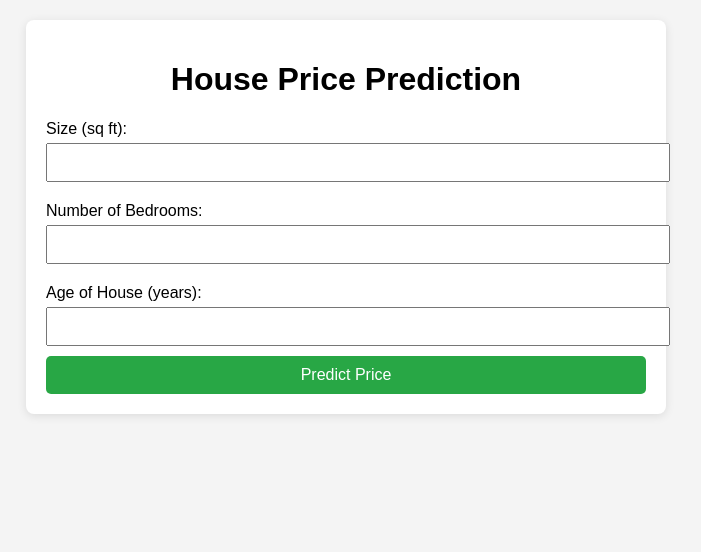
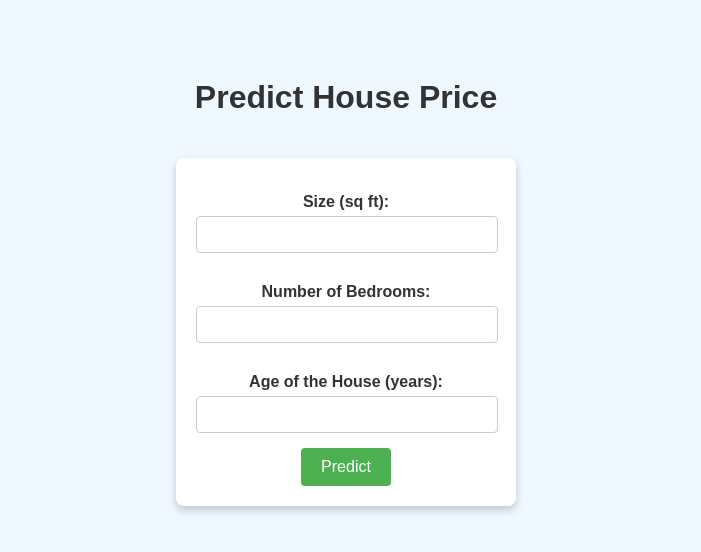
Before and after one commit to Ashish7105/house-price-detect, a Flask app: page / in a window 1280 px wide. Shown: the top 552 px of the page, without its empty margins (294-995 px from the left). Run offline with Flask 3, Linux system fonts and the light colour scheme; parts of the project's set-up code (start-up, migrations or seed data) failed here and were passed over.

Commit message:
Updated styling and features

```diff
--- a/app.py
+++ b/app.py
@@ -1,5 +1,5 @@
 from flask import Flask, render_template, request
-from model import predict_price
+from model import predict_price, plot_actual_vs_predicted, X_test, y_test
 
 app = Flask(__name__)
 
@@ -13,8 +13,12 @@ def predict():
     bedrooms = int(request.form['bedrooms'])
     age = int(request.form['age'])
 
+    # Get the predicted price
     predicted_price = predict_price(size, bedrooms, age)
-    return render_template('result.html', price=predicted_price)
+    # Get the plot URL for actual vs predicted prices
+    plot_url = plot_actual_vs_predicted(X_test, y_test)
 
-if __name__ == "__main__":
+    return render_template('result.html', price=predicted_price, plot_url=plot_url)
+
+if __name__ == '__main__':
     app.run(debug=True)
--- a/model.py
+++ b/model.py
@@ -1,34 +1,54 @@
-import pandas as pd
+import joblib
+import matplotlib.pyplot as plt
+import io
+import base64
 import numpy as np
-from sklearn.linear_model import LinearRegression
 from sklearn.model_selection import train_test_split
-import joblib
 
-# Create synthetic dataset
-data = {
-    'Size': [1500, 1600, 1700, 1800, 1900, 2000, 2100, 2200, 2300, 2400],
-    'Bedrooms': [3, 3, 3, 4, 4, 4, 5, 5, 5, 6],
-    'Age': [10, 15, 20, 10, 5, 2, 3, 8, 15, 12],
-    'Price': [300000, 320000, 340000, 360000, 380000, 400000, 420000, 440000, 460000, 480000]
-}
+# Example synthetic dataset for demonstration purposes
+data = np.array([
+    [1800, 4, 10, 500000],
+    [2200, 5, 3, 750000],
+    [1600, 3, 15, 400000],
+    [3000, 6, 2, 900000],
+    [1000, 2, 20, 300000],
+    # Add more data as needed for better prediction
+])
 
-# Convert to DataFrame
-df = pd.DataFrame(data)
+# Features: Size, Bedrooms, Age
+X = data[:, :3]
+# Target: Price
+y = data[:, 3]
 
-# Prepare the data
-X = df[['Size', 'Bedrooms', 'Age']]
-y = df['Price']
-
-# Split the data
+# Split data into training and testing sets
 X_train, X_test, y_train, y_test = train_test_split(X, y, test_size=0.2, random_state=42)
 
-# Train the model
-model = LinearRegression()
-model.fit(X_train, y_train)
-
-# Save the model
-joblib.dump(model, 'house_price_model.pkl')
+# Load the trained model (assuming you've already trained and saved it)
+model = joblib.load('house_price_model.pkl')
 
 def predict_price(size, bedrooms, age):
-    model = joblib.load('house_price_model.pkl')
-    return model.predict(np.array([[size, bedrooms, age]]))[0]
+    # Prepare the input as a 2D array for the model
+    input_data = [[size, bedrooms, age]]
+    # Predict the price using the model
+    predicted_price = model.predict(input_data)[0]
+    return predicted_price
+
+def plot_actual_vs_predicted(X_test, y_test):
+    predictions = model.predict(X_test)
+
+    # Plotting
+    plt.figure(figsize=(10, 6))
+    plt.scatter(range(len(y_test)), y_test, color='blue', label='Actual Price')
+    plt.scatter(range(len(predictions)), predictions, color='red', label='Predicted Price')
+    plt.xlabel('House Index')
+    plt.ylabel('Price')
+    plt.legend()
+    plt.title('Actual vs. Predicted House Prices')
+
+    # Save the plot to a BytesIO object and convert to base64
+    img = io.BytesIO()
+    plt.savefig(img, format='png')
+    img.seek(0)
+    plot_url = base64.b64encode(img.getvalue()).decode('utf8')
+    plt.close()
+    return plot_url
--- a/templates/index.html
+++ b/templates/index.html
@@ -3,24 +3,63 @@
 <head>
     <meta charset="UTF-8">
     <meta name="viewport" content="width=device-width, initial-scale=1.0">
-    <link rel="stylesheet" href="{{ url_for('static', filename='style.css') }}">
     <title>House Price Prediction</title>
+    <style>
+        body {
+            background-color: #f0f8ff;
+            font-family: Arial, sans-serif;
+            text-align: center;
+            padding-top: 50px;
+        }
+        h1 {
+            color: #333;
+        }
+        form {
+            background-color: #fff;
+            border-radius: 8px;
+            box-shadow: 0 4px 8px rgba(0, 0, 0, 0.2);
+            display: inline-block;
+            padding: 20px;
+            width: 300px;
+            margin-top: 20px;
+        }
+        label {
+            display: block;
+            margin: 15px 0 5px;
+            font-weight: bold;
+            color: #333;
+        }
+        input[type="number"] {
+            width: calc(100% - 20px);
+            padding: 10px;
+            border-radius: 4px;
+            border: 1px solid #ccc;
+            margin-bottom: 15px;
+        }
+        button {
+            background-color: #4CAF50;
+            color: white;
+            padding: 10px 20px;
+            border: none;
+            border-radius: 4px;
+            cursor: pointer;
+            font-size: 16px;
+        }
+        button:hover {
+            background-color: #45a049;
+        }
+    </style>
 </head>
 <body>
-    <div class="container">
-        <h1>House Price Prediction</h1>
-        <form action="/predict" method="POST">
-            <label for="size">Size (sq ft):</label>
-            <input type="number" name="size" required>
-
-            <label for="bedrooms">Number of Bedrooms:</label>
-            <input type="number" name="bedrooms" required>
-
-            <label for="age">Age of House (years):</label>
-            <input type="number" name="age" required>
-
-            <button type="submit">Predict Price</button>
-        </form>
-    </div>
+    <h1>Predict House Price</h1>
+    <form action="/predict" method="post">
+        <label for="size">Size (sq ft):</label>
+        <input type="number" id="size" name="size" required><br>
+        <label for="bedrooms">Number of Bedrooms:</label>
+        <input type="number" id="bedrooms" name="bedrooms" required><br>
+        <label for="age">Age of the House (years):</label>
+        <input type="number" id="age" name="age" required><br>
+        <button type="submit">Predict</button>
+    </form>
 </body>
 </html>
```
Also changed, not shown: templates/result.html (+5 -6 lines).
